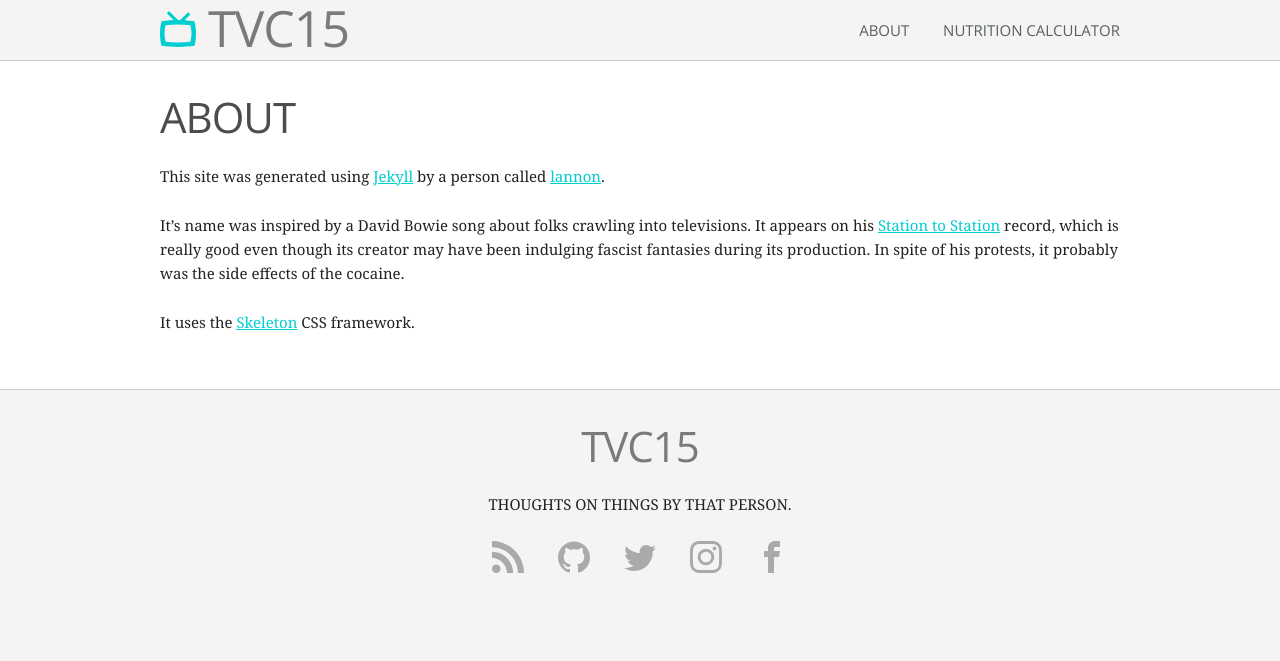
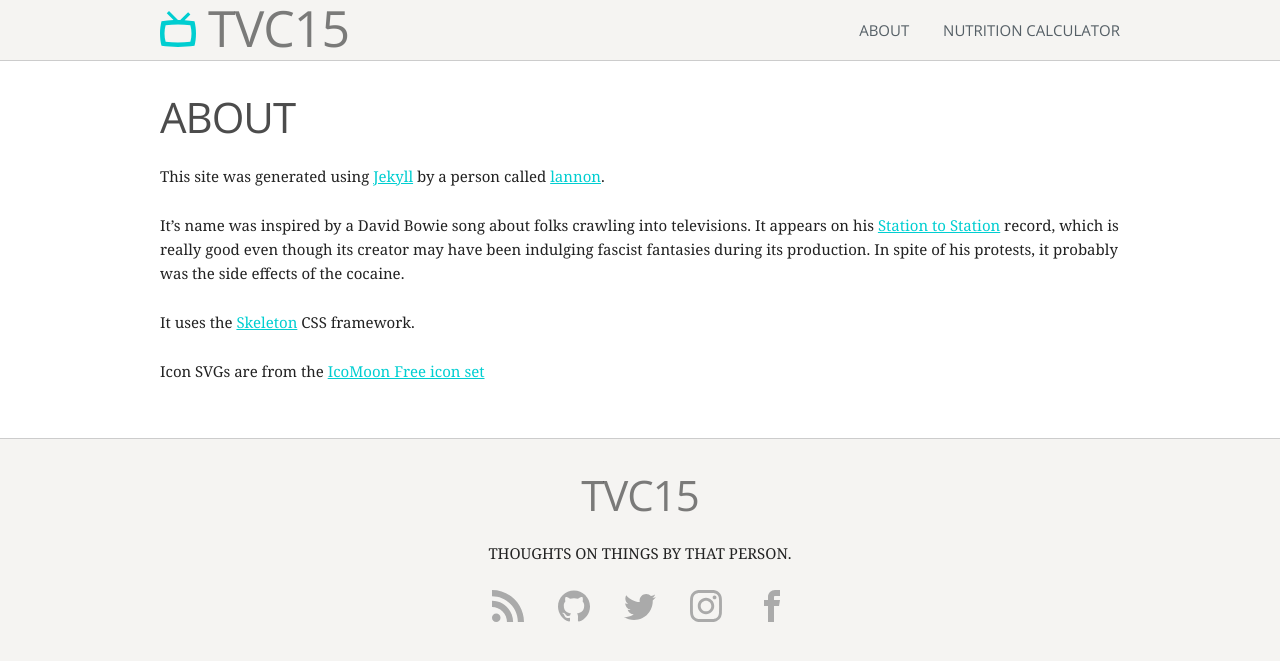
Before and after one commit to lannon/tvc15, a Jekyll site: the page built from about.md, in a window 1280 px wide. Shown: the top 661 px of the page. Built offline with Jekyll 4.4.1, drawn with Linux system fonts in a browser that asks for light colours; nearby versions of some CDN libraries.

Commit message:
add icon credit to about

```diff
--- a/about.md
+++ b/about.md
@@ -9,3 +9,5 @@ This site was generated using [Jekyll](https://jekyllrb.com/) by a person called
 It's name was inspired by a David Bowie song about folks crawling into televisions. It appears on his [Station to Station](https://www.discogs.com/David-Bowie-Station-To-Station/release/374969) record, which is really good even though its creator may have been indulging fascist fantasies during its production. In spite of his protests, it probably was the side effects of the cocaine.
 
 It uses the [Skeleton](http://getskeleton.com/) CSS framework.
+
+Icon SVGs are from the [IcoMoon Free icon set](https://icomoon.io/app/#/select)
```
